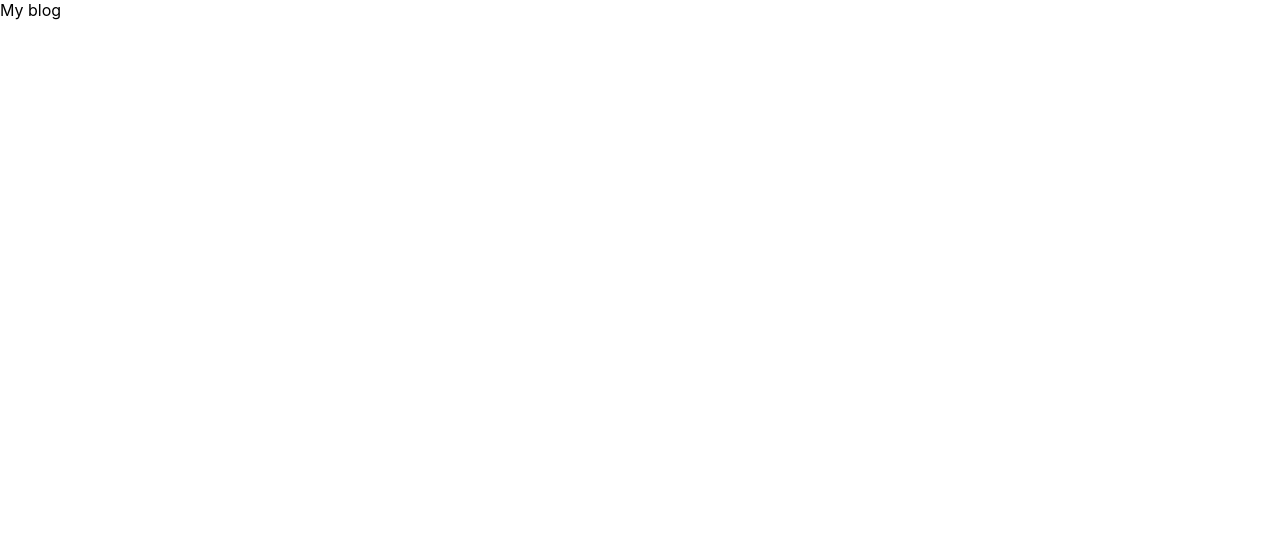
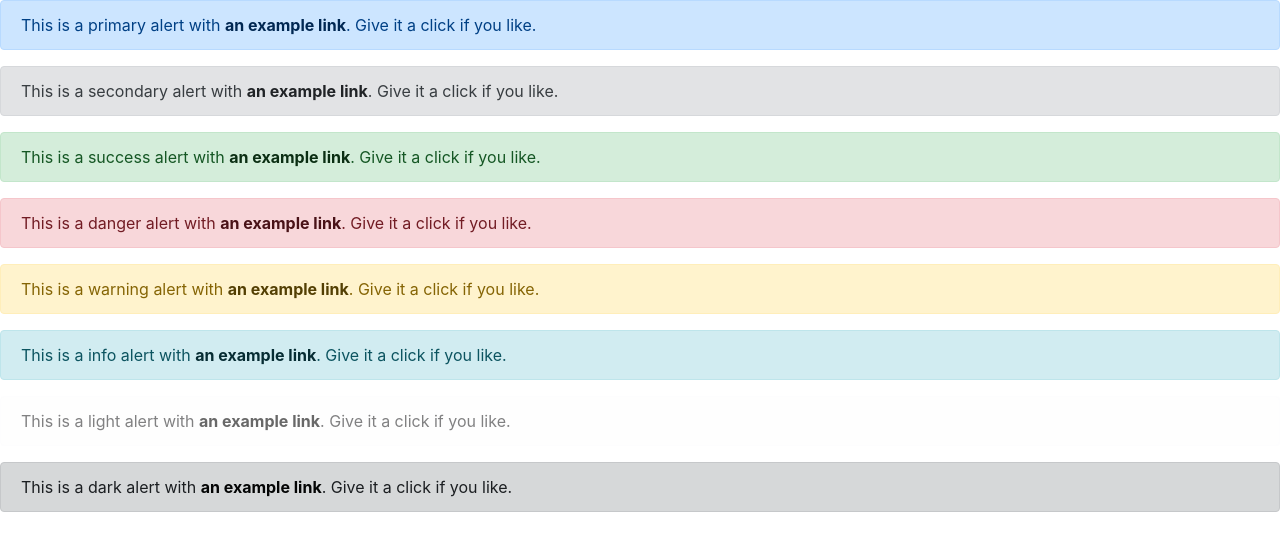
Before and after one commit to bayartmn/blog, a Next.js app: page / in a window 1280 px wide. Shown: the top 550 px of the page. Built offline with nearby package versions, Linux system fonts and the light colour scheme.

Commit message:
react-bootstrap holgoloo

```diff
--- a/package.json
+++ b/package.json
@@ -8,8 +8,10 @@
     "start": "next start"
   },
   "dependencies": {
+    "bootstrap": "^4.6.0",
     "next": "10.1.3",
     "react": "17.0.2",
+    "react-bootstrap": "^1.5.2",
     "react-dom": "17.0.2"
   }
 }
--- a/pages/index.js
+++ b/pages/index.js
@@ -1,6 +1,26 @@
 import Head from "next/head";
 import styles from "../styles/Home.module.css";
+import Alert from "react-bootstrap/Alert";
 
 export default function Home() {
-  return <div>My blog</div>;
+  return (
+    <div>
+      {[
+        "primary",
+        "secondary",
+        "success",
+        "danger",
+        "warning",
+        "info",
+        "light",
+        "dark",
+      ].map((variant, idx) => (
+        <Alert key={idx} variant={variant}>
+          This is a {variant} alert with{" "}
+          <Alert.Link href="#">an example link</Alert.Link>. Give it a click if
+          you like.
+        </Alert>
+      ))}
+    </div>
+  );
 }
```
Also changed, not shown: pages/_app.js (+4 -3 lines), 1 other file (tests, documents, lock files or other folders).
